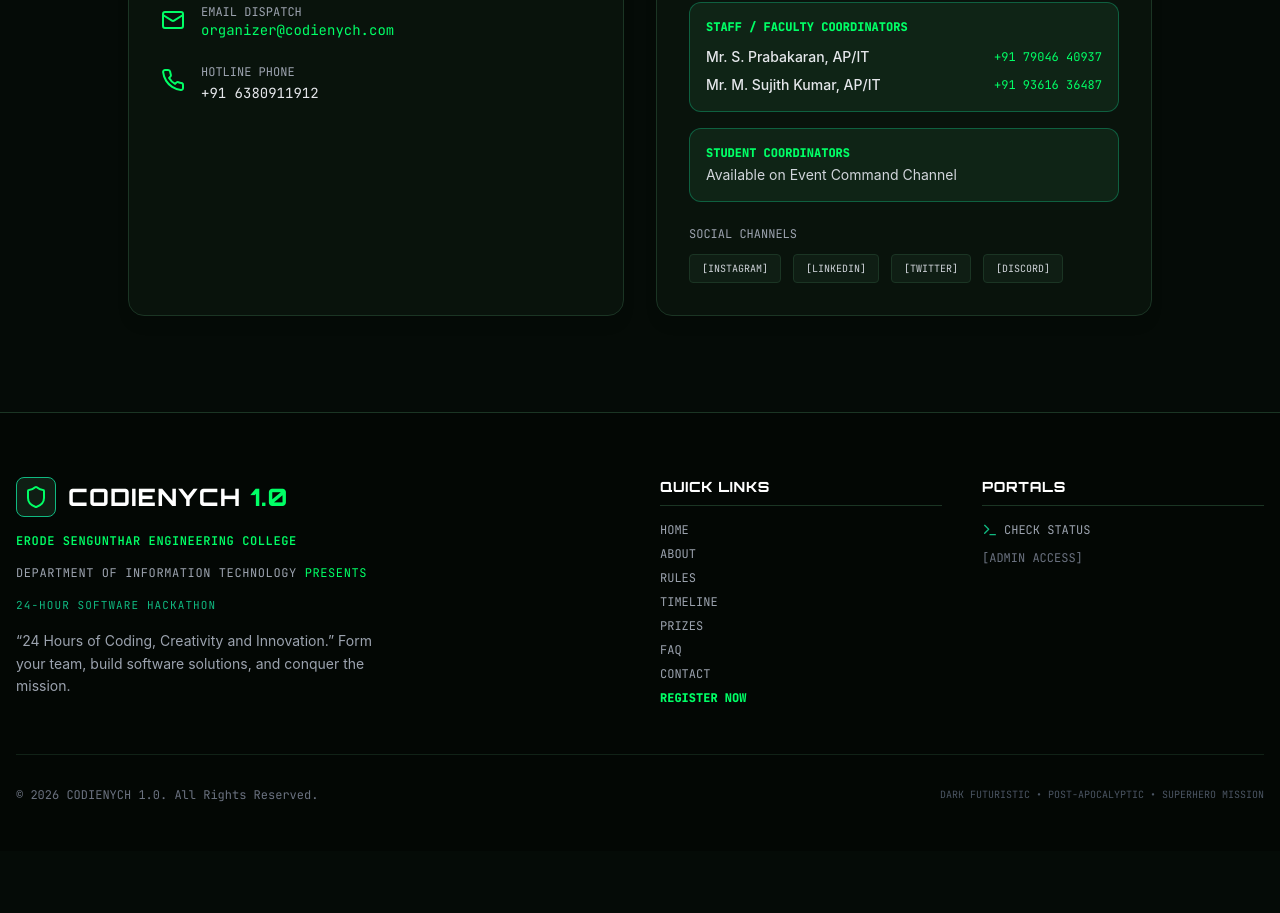
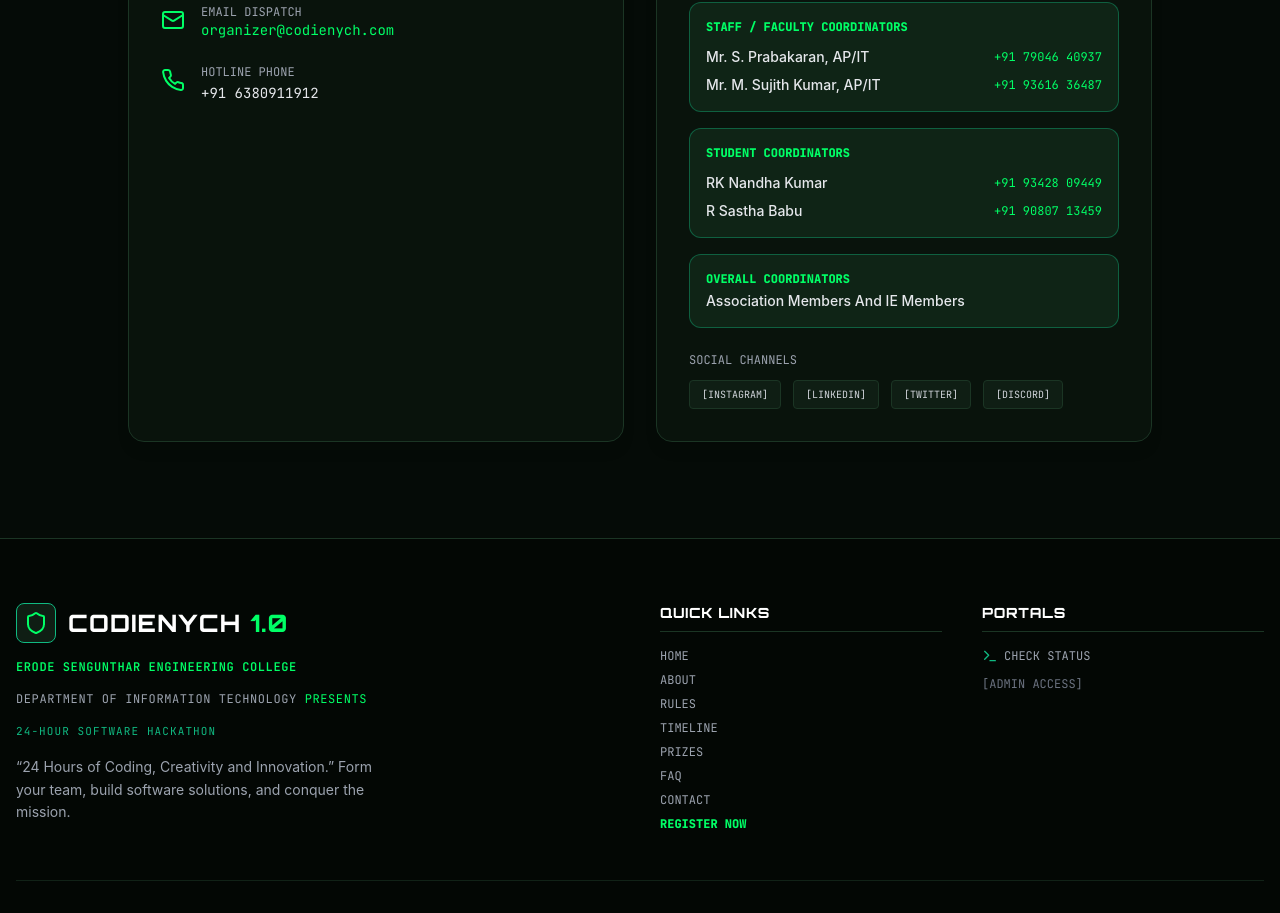
Before and after one commit to kuttyhari07/Codienych1.0-portal, a React (Vite) app in the folder client/: page / in a window 1280 px wide. Shown: the part 9580-10493 px from the top of the page. Before the commit the page ends 10431 px from the top, so only its background shows below. Built offline with nearby package versions, Linux system fonts and the light colour scheme; no server answers.

Commit message:
Add student coordinators RK Nandha Kumar, R Sastha Babu and Overall Coordinators

```diff
--- a/client/src/sections/ContactSection.jsx
+++ b/client/src/sections/ContactSection.jsx
@@ -92,12 +92,34 @@ const ContactSection = () => {
                 </div>
               </div>
 
-              <div className="bg-[#0f2416] p-4 rounded-xl border border-[#10b981]/40">
+              {/* Student Coordinators */}
+              <div className="bg-[#0f2416] p-4 rounded-xl border border-[#10b981]/40 space-y-3">
                 <span className="font-mono text-xs text-[#00ff66] block uppercase font-bold">
                   STUDENT COORDINATORS
                 </span>
-                <p className="font-sans text-gray-300 text-sm mt-1">
-                  Available on Event Command Channel
+                <div className="space-y-2">
+                  <div className="flex items-center justify-between">
+                    <span className="font-sans text-gray-200 text-sm font-medium">RK Nandha Kumar</span>
+                    <a href="tel:9342809449" className="font-mono text-xs text-[#00ff66] hover:underline">
+                      +91 93428 09449
+                    </a>
+                  </div>
+                  <div className="flex items-center justify-between">
+                    <span className="font-sans text-gray-200 text-sm font-medium">R Sastha Babu</span>
+                    <a href="tel:9080713459" className="font-mono text-xs text-[#00ff66] hover:underline">
+                      +91 90807 13459
+                    </a>
+                  </div>
+                </div>
+              </div>
+
+              {/* Overall Coordinators */}
+              <div className="bg-[#0f2416] p-4 rounded-xl border border-[#10b981]/40 space-y-1">
+                <span className="font-mono text-xs text-[#00ff66] block uppercase font-bold">
+                  OVERALL COORDINATORS
+                </span>
+                <p className="font-sans text-gray-200 text-sm font-medium">
+                  Association Members And IE Members
                 </p>
               </div>
 
--- a/client/src/utils/config.js
+++ b/client/src/utils/config.js
@@ -25,5 +25,10 @@ export const EVENT_CONFIG = {
     { name: 'Mr. S. Prabakaran, AP/IT', phone: '7904640937' },
     { name: 'Mr. M. Sujith Kumar, AP/IT', phone: '+919361636487' },
   ],
+  STUDENT_COORDINATORS: [
+    { name: 'RK Nandha Kumar', phone: '+91 93428 09449' },
+    { name: 'R Sastha Babu', phone: '+91 90807 13459' },
+  ],
+  OVERALL_COORDINATORS: 'Association Members And IE Members',
   WHATSAPP_GROUP_URL: 'https://chat.whatsapp.com/J8wJdNPam0j7cJIOGnPXHy',
 };
```
